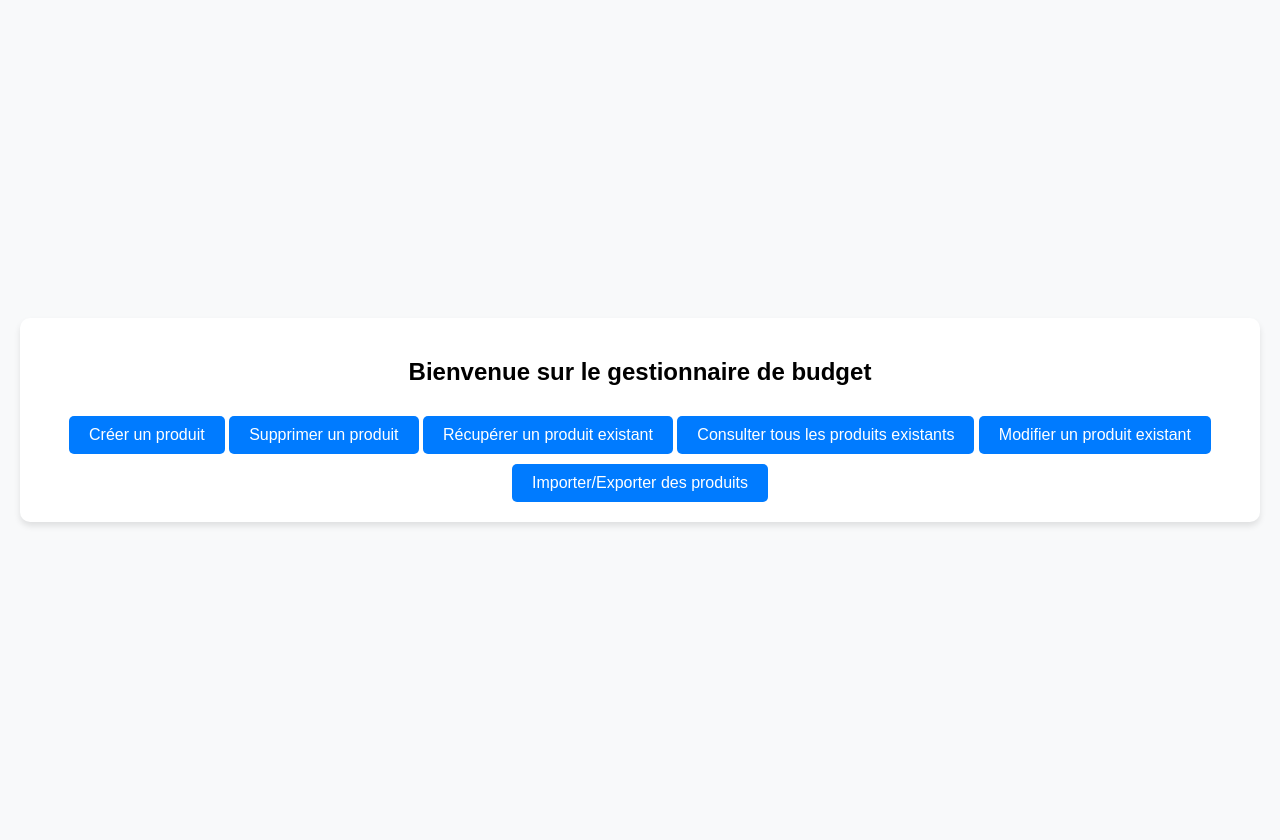
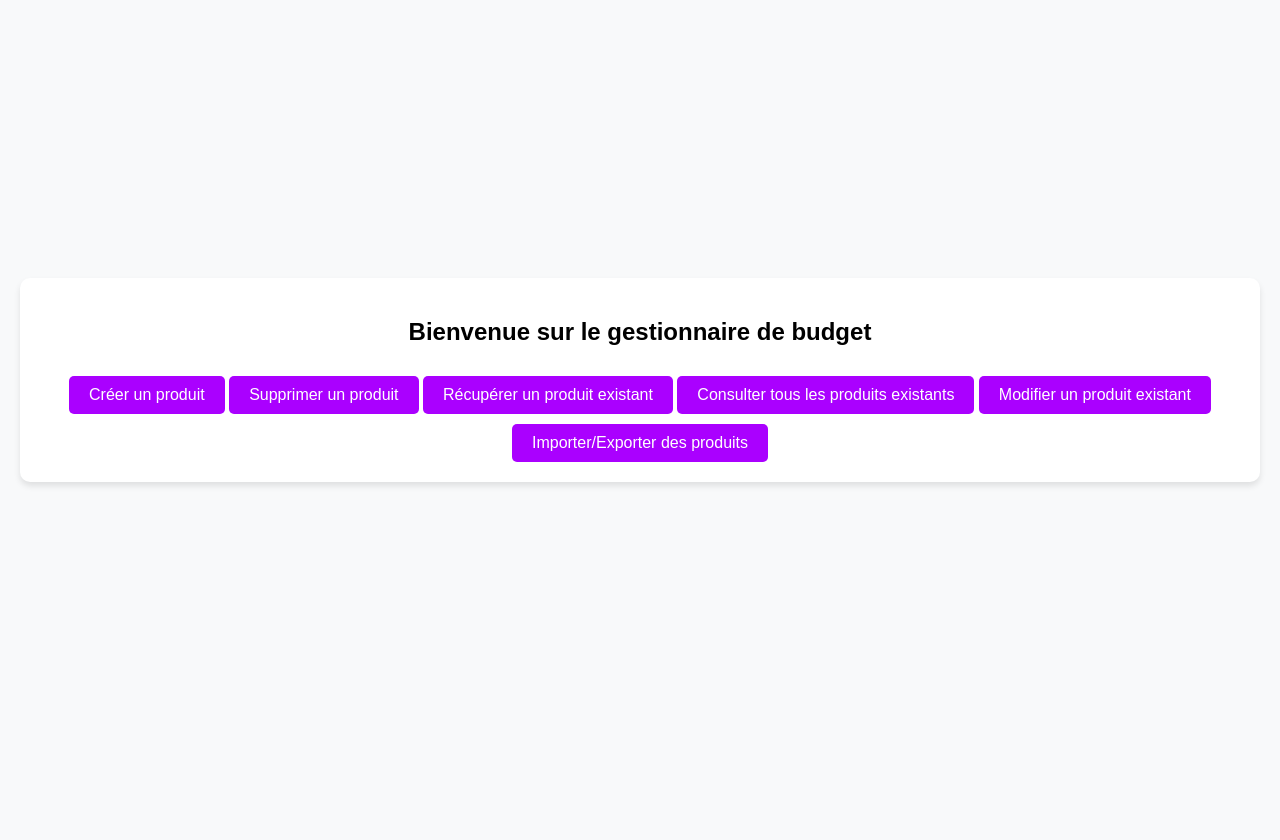
Before and after one commit to younss95/archi_logicielle, a Flask app: page / in a window 1280 px wide. After the commit the page ends 486 px from the top, so only its background shows below. Run offline with Flask 3, Linux system fonts and the light colour scheme.

Commit message:
commit 2

```diff
--- a/src/archilog/static/style.css
+++ b/src/archilog/static/style.css
@@ -9,7 +9,7 @@ body {
     display: flex;
     justify-content: center;
     align-items: center;
-    height: 100vh;
+    height: 90vh;
 }
 
 .form-container {
@@ -29,7 +29,7 @@ body {
     margin-top: 10px;
     padding: 10px 20px;
     text-decoration: none;
-    background-color: #007bff;
+    background-color: #aa00ff;
     color: white;
     border-radius: 5px;
 }
@@ -63,7 +63,7 @@ table td {
 }
 
 table th {
-  background-color: #007bff;
+  background-color: #aa00ff;
   color: white;
 }
 
--- a/src/archilog/templates/delete.html
+++ b/src/archilog/templates/delete.html
@@ -38,7 +38,7 @@
             </tbody>
         </table>
     {% else %}
-        <p>Aucun produit trouvé.</p>
+        <p>Aucun produit trouvé</p>
     {% endif %}
 
     <a href="{{ url_for('home') }}" class="form-button">Retour</a>
--- a/src/archilog/templates/get.html
+++ b/src/archilog/templates/get.html
@@ -22,7 +22,7 @@
         <p><strong>Montant :</strong> {{ product.amount }}</p>
         <p><strong>Catégorie :</strong> {{ product.category }}</p>
     {% elif product is none and request.method == "POST" %}
-        <p>Aucun produit trouvé avec cet ID.</p>
+        <p>Aucun produit trouvé avec cet ID</p>
     {% endif %}
 
     <a href="{{ url_for('home') }}" class="form-button">Retour à l'accueil</a>
--- a/src/archilog/templates/get_all.html
+++ b/src/archilog/templates/get_all.html
@@ -30,7 +30,7 @@
             </tbody>
         </table>
     {% else %}
-        <p>Aucun produit trouvé.</p>
+        <p>Aucun produit trouvé</p>
     {% endif %}
 
     <a href="{{ url_for('home') }}" class="form-button">Retour à l'accueil</a>
--- a/src/archilog/templates/home.html
+++ b/src/archilog/templates/home.html
@@ -1,3 +1,7 @@
+
+<!--  AUTEUR : Younes AZIRGUI-->
+
+
 <!DOCTYPE html>
 <html lang="fr">
 <head>
--- a/src/archilog/templates/import_export_csv.html
+++ b/src/archilog/templates/import_export_csv.html
@@ -16,6 +16,8 @@
         <button type="submit">Importer</button>
     </form>
 
+
+    <br><br><br>
     <h1>Exporter un fichier CSV</h1>
 
     <form method="GET" action="{{ url_for('export_csv') }}">
--- a/src/archilog/views.py
+++ b/src/archilog/views.py
@@ -86,7 +86,7 @@ def init_db():
 
 
 app = Flask(__name__)
-app.secret_key = 'une_cle_secrète_au_hasard'  # Remplace par une clé forte et secrète
+app.secret_key = 'test'
 
 
 @app.route("/")
@@ -161,7 +161,7 @@ def import_csv():
         file = request.files.get("csv_file")
 
         if file and file.filename.endswith('.csv'):
-            import_from_csv(file)  # Utilisation de ta fonction d'importation
+            import_from_csv(file)
             flash("Fichier CSV importé avec succès!")
             return redirect(url_for('import_csv'))
         else:
@@ -171,9 +171,7 @@ def import_csv():
 
 @app.route("/export_csv", methods=["GET"])
 def export_csv():
-    csv_data = export_to_csv()  # Récupération des données CSV
-
-    # Création d'une réponse Flask avec le bon type MIME
+    csv_data = export_to_csv()
     response = Response(csv_data.getvalue(), content_type="text/csv")
     response.headers["Content-Disposition"] = "attachment; filename=export.csv"
 
```
Also changed, not shown: data.db, 2 other files.
